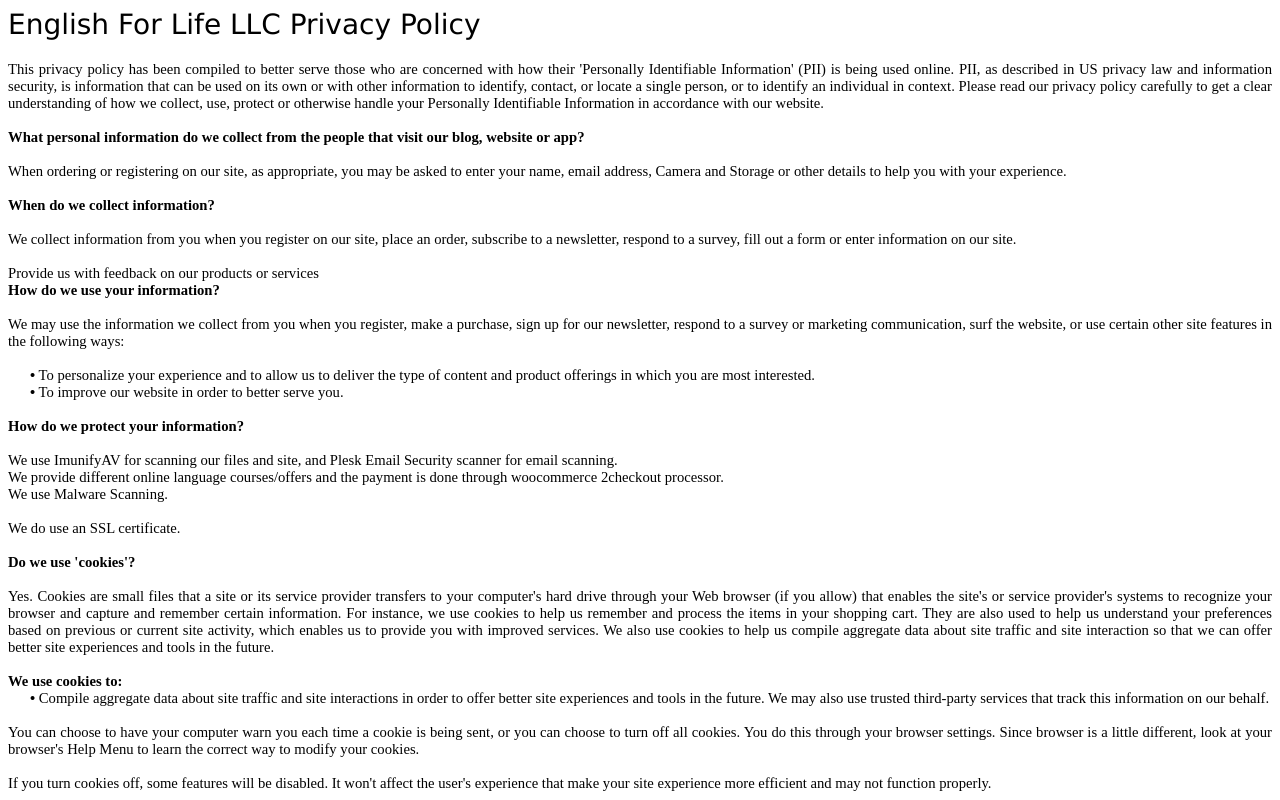
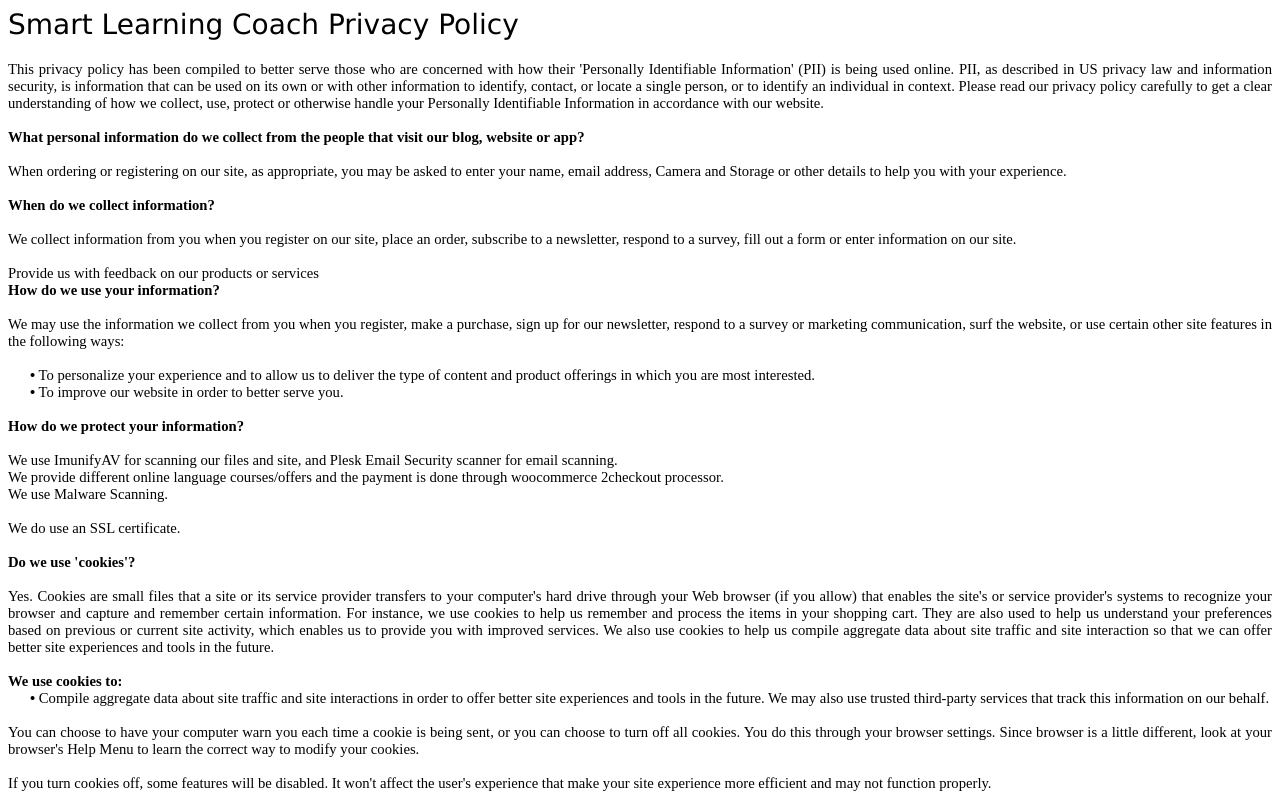
Before and after one commit to Smart-Learning-Coach/privacy-policy-html-page, a plain HTML site: page index.html in a window 1280 px wide. Shown: the top 800 px of the page. Drawn offline with Linux system fonts and the light colour scheme.

Commit message:
Update index.html

```diff
--- a/index.html
+++ b/index.html
@@ -19,7 +19,7 @@
 {
     display:none;
 }
-</style></head><body><div id="ppHeader">English For Life LLC Privacy Policy</div><div id="ppBody"><div class="ppConsistencies"><div class="col-2">
+</style></head><body><div id="ppHeader">Smart Learning Coach Privacy Policy</div><div id="ppBody"><div class="ppConsistencies"><div class="col-2">
             <div class="quick-links text-center">Information Collection</div>
         </div><div class="col-2">
             <div class="quick-links text-center">Information Usage</div>
```
